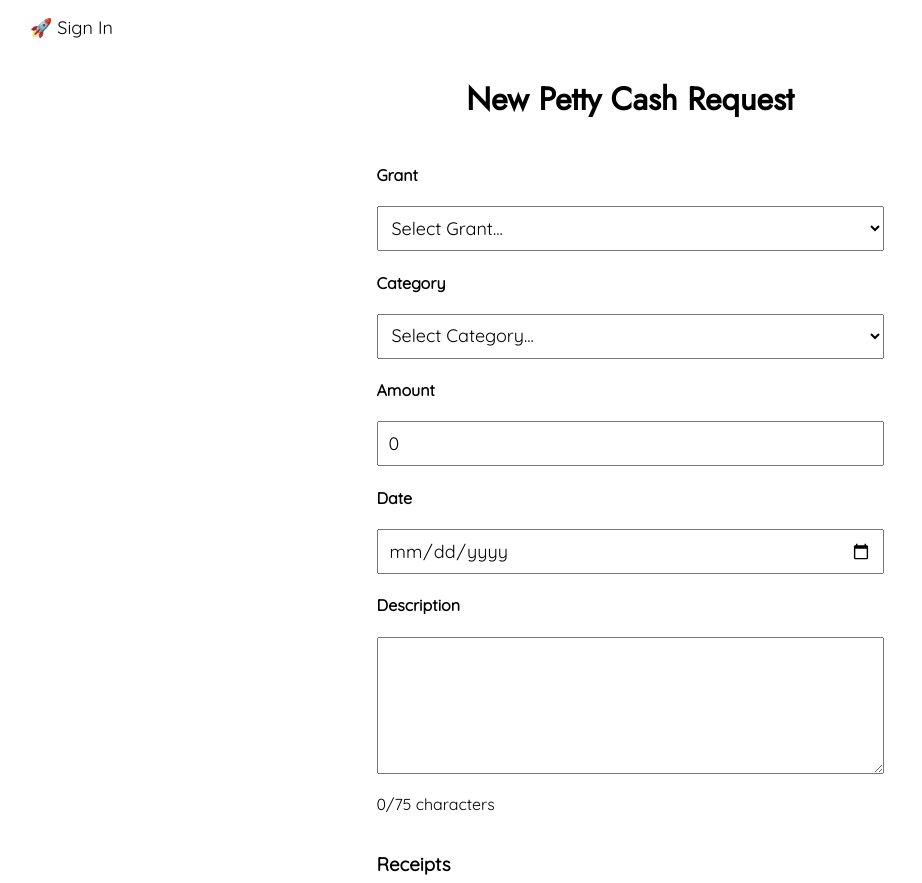
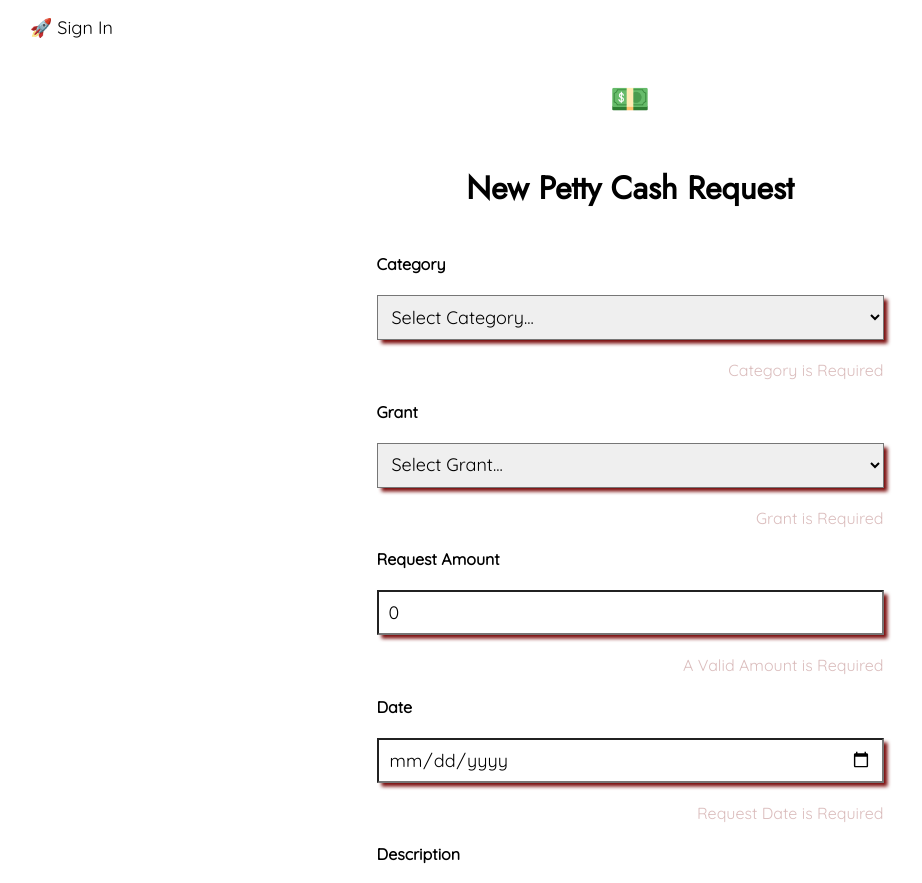
Before and after one commit to thomps9012/financial-api, a Next.js app in the folder web/: page /petty_cash/create in a window 1280 px wide. Shown: the top 883 px of the page, without its empty margins (10-932 px from the left). Built offline with nearby package versions, Linux system fonts and the light colour scheme.

Commit message:
rough build of petty cash form styling

```diff
--- a/web/components/petty_cash_form.tsx
+++ b/web/components/petty_cash_form.tsx
@@ -16,7 +16,7 @@ export default function PettyCashFrom({
   const [pettyCashInput, setPettyCashInput] = useState({
     grant_id: "",
     category: "",
-    date: "",
+    date: new Date().toISOString(),
     description: "",
     amount: 0.0,
   });
@@ -39,8 +39,39 @@ export default function PettyCashFrom({
       });
       setReceipts(receipts);
     };
+    for (const field of Object.keys(pettyCashInput)) {
+      const input = document.getElementById(field) as
+        | HTMLSelectElement
+        | HTMLInputElement;
+      if (
+        input?.value != "" &&
+        input?.value != null &&
+        input?.value != undefined
+      ) {
+        document.getElementById(`invalid-${field}`)?.classList.add("hidden");
+        document.getElementById(field)?.classList.remove("invalid-input");
+      } else {
+        document.getElementById(field)?.classList.add("invalid-input");
+        document.getElementById(`invalid-${field}`)?.classList.remove("hidden");
+      }
+      if (field === "amount") {
+        if (
+          parseInt(input.value) === 0 ||
+          input.value === undefined ||
+          input.value === ""
+        ) {
+          document.getElementById(field)?.classList.add("invalid-input");
+          document
+            .getElementById(`invalid-${field}`)
+            ?.classList.remove("hidden");
+        } else {
+          document.getElementById(`invalid-${field}`)?.classList.add("hidden");
+          document.getElementById(field)?.classList.remove("invalid-input");
+        }
+      }
+    }
     !new_request && request_id && fetchRequestInfo(request_id);
-  }, [new_request, request_id, user_credentials]);
+  }, [new_request, request_id, user_credentials, pettyCashInput]);
   const [receipts, setReceipts] = useState(new Array<String>());
 
   const handleChange = (e: any) => {
@@ -71,31 +102,54 @@ export default function PettyCashFrom({
   };
   return (
     <form id="petty-cash-form">
+      <CategorySelect state={pettyCashInput} setState={setPettyCashInput} />
+      <span id="invalid-category" className="REJECTED field-span">
+        <br />
+        Category is Required
+      </span>
       <GrantSelect state={pettyCashInput} setState={setPettyCashInput} />
-      <CategorySelect state={pettyCashInput} setState={setPettyCashInput} />
-      <h4>Amount</h4>
+      <span id="invalid-grant_id" className="REJECTED field-span">
+        <br />
+        Grant is Required
+      </span>
+      <h4>Request Amount</h4>
       <input
         type="number"
+        id="amount"
+        className="invalid-input"
         name="amount"
         defaultValue={pettyCashInput.amount}
         onChange={handleChange}
       />
+      <span id="invalid-amount" className="REJECTED field-span">
+        <br />A Valid Amount is Required
+      </span>
       <h4>Date</h4>
       <input
         type="date"
         name="date"
-        defaultValue={pettyCashInput.date}
+        id="date"
+        className="invalid-input"
         onChange={handleChange}
       />
+      <span id="invalid-date" className="REJECTED field-span">
+        <br />
+        Request Date is Required
+      </span>
       <h4>Description</h4>
       <textarea
         rows={5}
         maxLength={75}
         name="description"
+        id="description"
+        className="invalid-input"
         defaultValue={pettyCashInput.description}
         onChange={handleChange}
       />
       <br />
+      <span id="invalid-description" className="REJECTED field-span">
+        Request Description is Required
+      </span>
       <span>{pettyCashInput.description.length}/75 characters</span>
       <br />
       <h3>Receipts</h3>
--- a/web/pages/petty_cash/create.tsx
+++ b/web/pages/petty_cash/create.tsx
@@ -3,6 +3,7 @@ import PettyCashFrom from "@/components/petty_cash_form";
 export default function NewPettyCash() {
   return (
     <main>
+      <h1>💵</h1>
       <h1>New Petty Cash Request</h1>
       <PettyCashFrom new_request={true} />
     </main>
```
